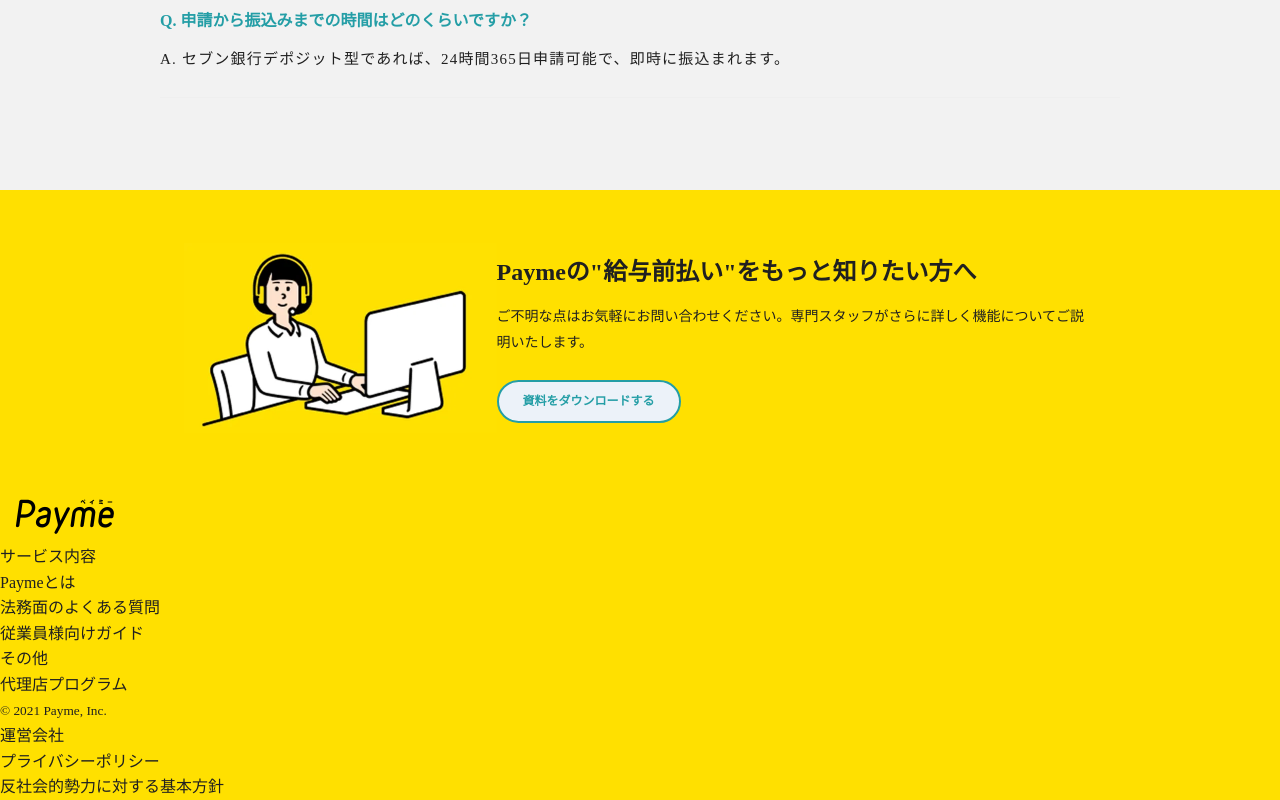
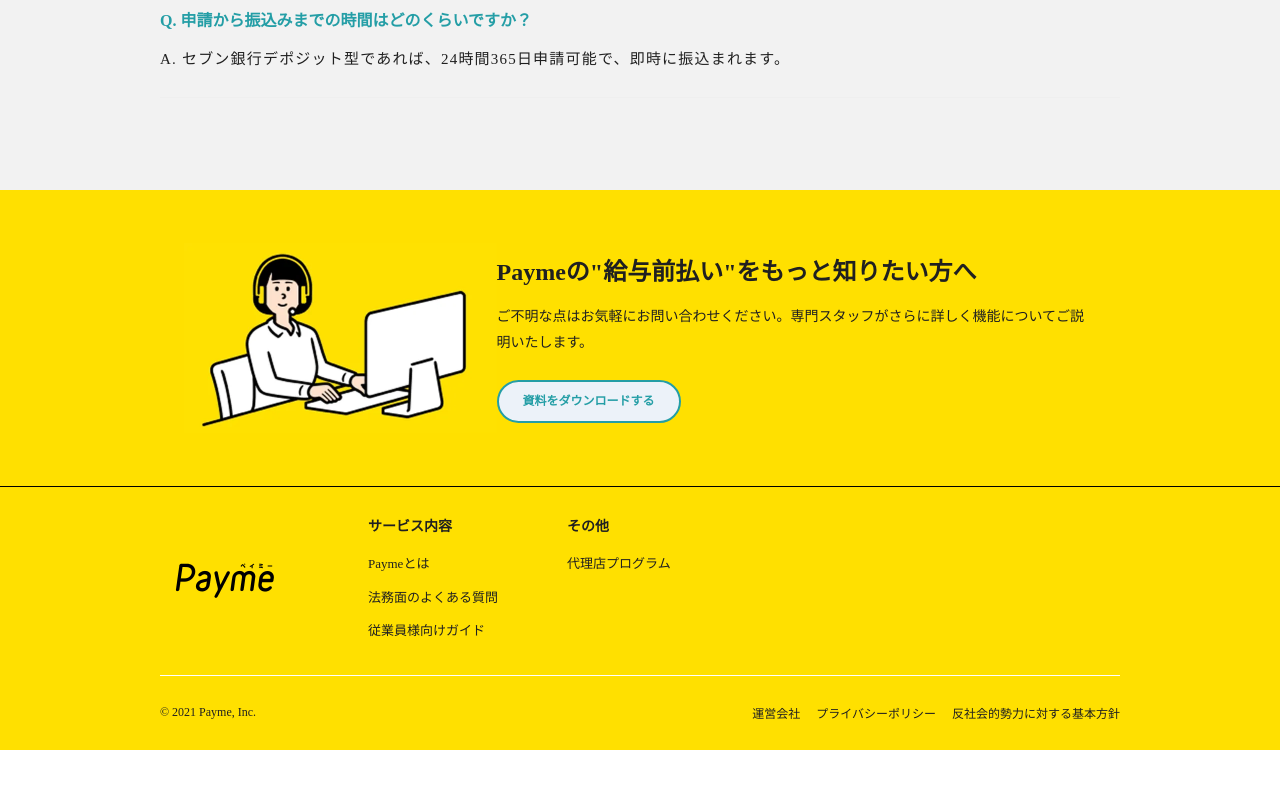
Before and after one commit to kaji-shoma/payme-reproduction, a website built with Vite: page index.html in a window 1280 px wide. Shown: the part 5808-6608 px from the top of the page. After the commit the page ends 6558 px from the top, so only its background shows below. Built offline with nearby package versions, Linux system fonts and the light colour scheme.

Commit message:
footer(フッター本体)セクションのスタイリング実装。全10セクションのスタイリングが完了

```diff
--- a/index.html
+++ b/index.html
@@ -360,6 +360,7 @@
 
 <footer class="footer">
   <div class="footer__inner">
+    <div class="footer__top">
       <a href="/" class="footer__logo">
         <img src="/src/assets/common/logo-payme.webp" alt="Payme" width="130" height="58" />
       </a>
@@ -380,6 +381,7 @@
           </ul>
         </div>
       </nav>
+    </div>
 
     <div class="footer__bottom">
       <small class="footer__copyright">© 2021 Payme, Inc.</small>
@@ -391,7 +393,6 @@
     </div>
   </div>
 </footer>
-
   <script type="module" src="/src/main.js"></script>
 </body>
 
--- a/src/scss/layout/_footer.scss
+++ b/src/scss/layout/_footer.scss
@@ -4,6 +4,91 @@
 @use "../foundation" as *;
 
 .footer {
+  padding: to-rem(29) to-rem(40) to-rem(24);
   background-color: $color-ffe000;
   color: $color-202020;
+  border-top: 1px solid #000;
+
+  &__inner {
+    max-width: to-rem(960);
+    margin: 0 auto;
+  }
+
+  &__top {
+    display: flex;
+    align-items: center;
+    justify-content: flex-start;
+  }
+
+  &__logo {
+    display: block;
+    margin-right: to-rem(78);
+
+    img {
+      display: block;
+      mix-blend-mode: multiply;
+    }
+  }
+
+  &__bottom {
+    display: flex;
+    align-items: center;
+    justify-content: space-between;
+    margin-top: to-rem(32);
+    padding-top: to-rem(24);
+    border-top: 1px solid #fff;
+  }
+
+  &__copyright {
+    font-size: to-rem(12);
+  }
 }
+
+// ---- Footer Nav(フッター内のナビゲーション。ヘッダーのnavとは別のBlockとして独立) ----
+.footer-nav {
+  display: flex;
+  gap: to-rem(69);
+
+  &__title {
+    font-size: to-rem(14);
+    font-weight: bold;
+  }
+
+  &__list {
+    margin-top: to-rem(12);
+  }
+
+  &__item {
+    margin-top: to-rem(8);
+
+    &:first-child {
+      margin-top: 0;
+    }
+  }
+
+  &__link {
+    color: $color-202020;
+    font-size: to-rem(13);
+    text-decoration: none;
+
+    &:hover {
+      opacity: 0.7;
+    }
+  }
+}
+
+// ---- Legal(著作権表示・法的リンクのリスト) ----
+.legal {
+  display: flex;
+  gap: to-rem(16);
+
+  &__link {
+    color: $color-202020;
+    font-size: to-rem(12);
+    text-decoration: none;
+
+    &:hover {
+      opacity: 0.7;
+    }
+  }
+}
```
Lines whose indentation alone changed are shown as unchanged.
